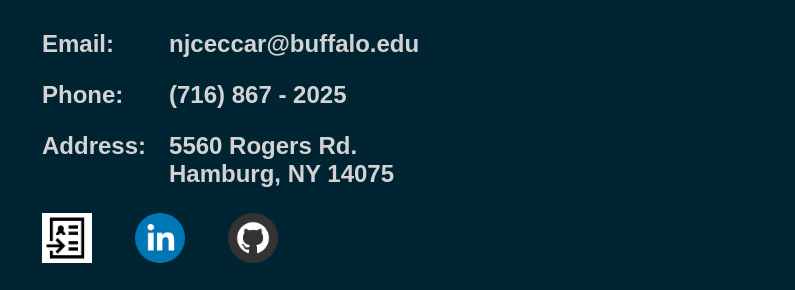
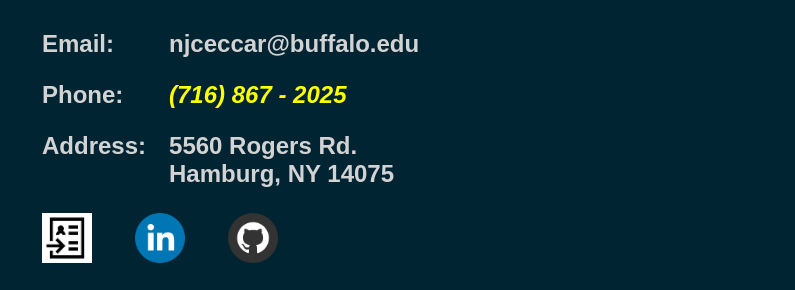
Before and after one commit to nceccarelli/nceccarelli.github.io, a plain HTML site: page index.html in a window 1280 px wide. Shown: the part 300-590 px from the top of the page, 485-1280 px from the left. Drawn offline with Linux system fonts and the light colour scheme.

Commit message:
Update index.html

```diff
--- a/index.html
+++ b/index.html
@@ -26,7 +26,7 @@
                         <th style="padding-bottom: 20px;">njceccar@buffalo.edu</th>
                     </tr><tr>
                         <th style="padding-right: 20px;padding-bottom: 20px;">Phone:</th>
-                        <th style="padding-bottom: 20px; color:lightgray">(716) 867 - 2025</th>
+                        <th style="padding-bottom: 20px;"><a style="color:light gray">(716) 867 - 2025</a></th>
                     </tr><tr>
                         <th style="padding-right: 20px; vertical-align: top;padding-bottom: 20px;">Address: </th>
                         <th style="padding-bottom: 20px;">5560 Rogers Rd.<br>
```
